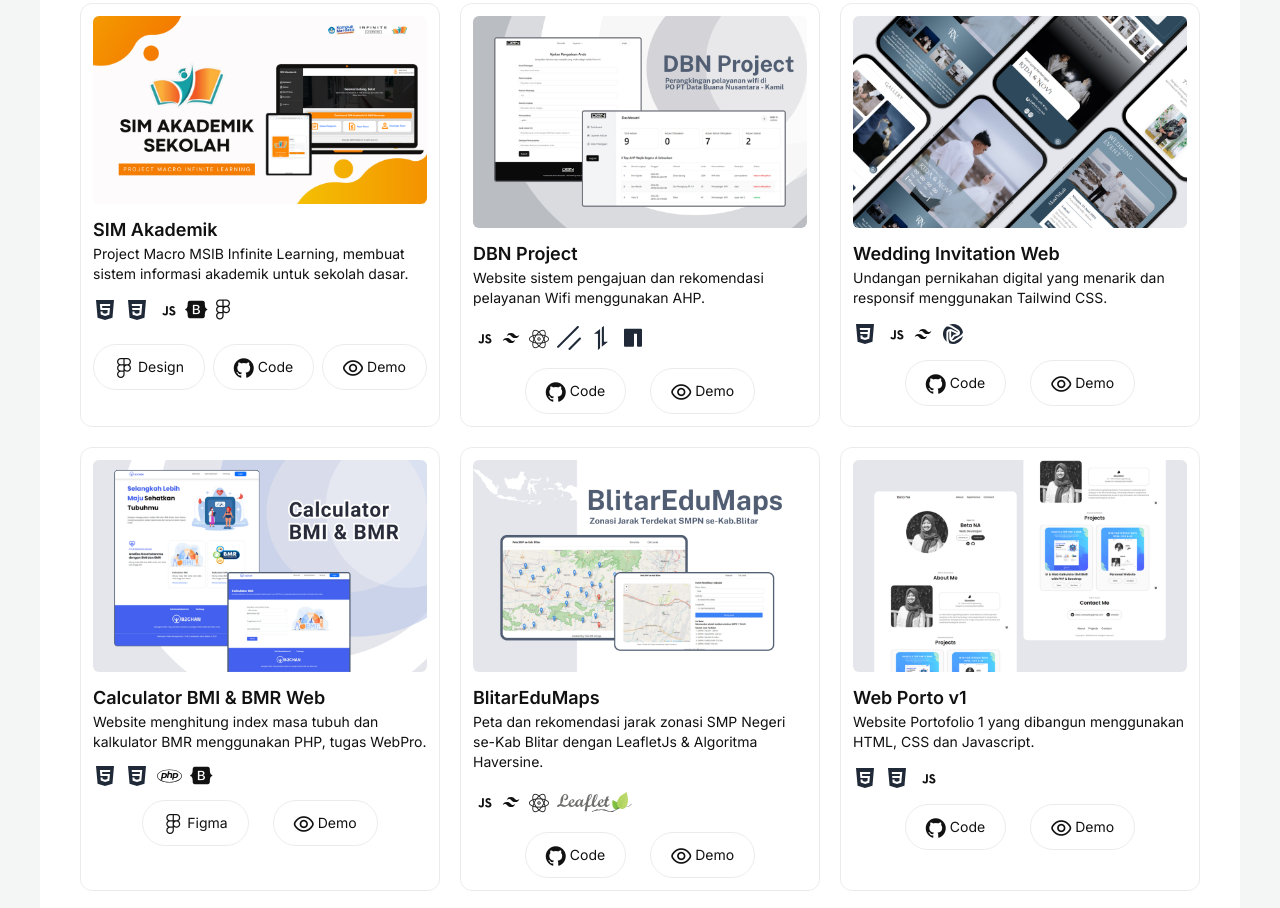
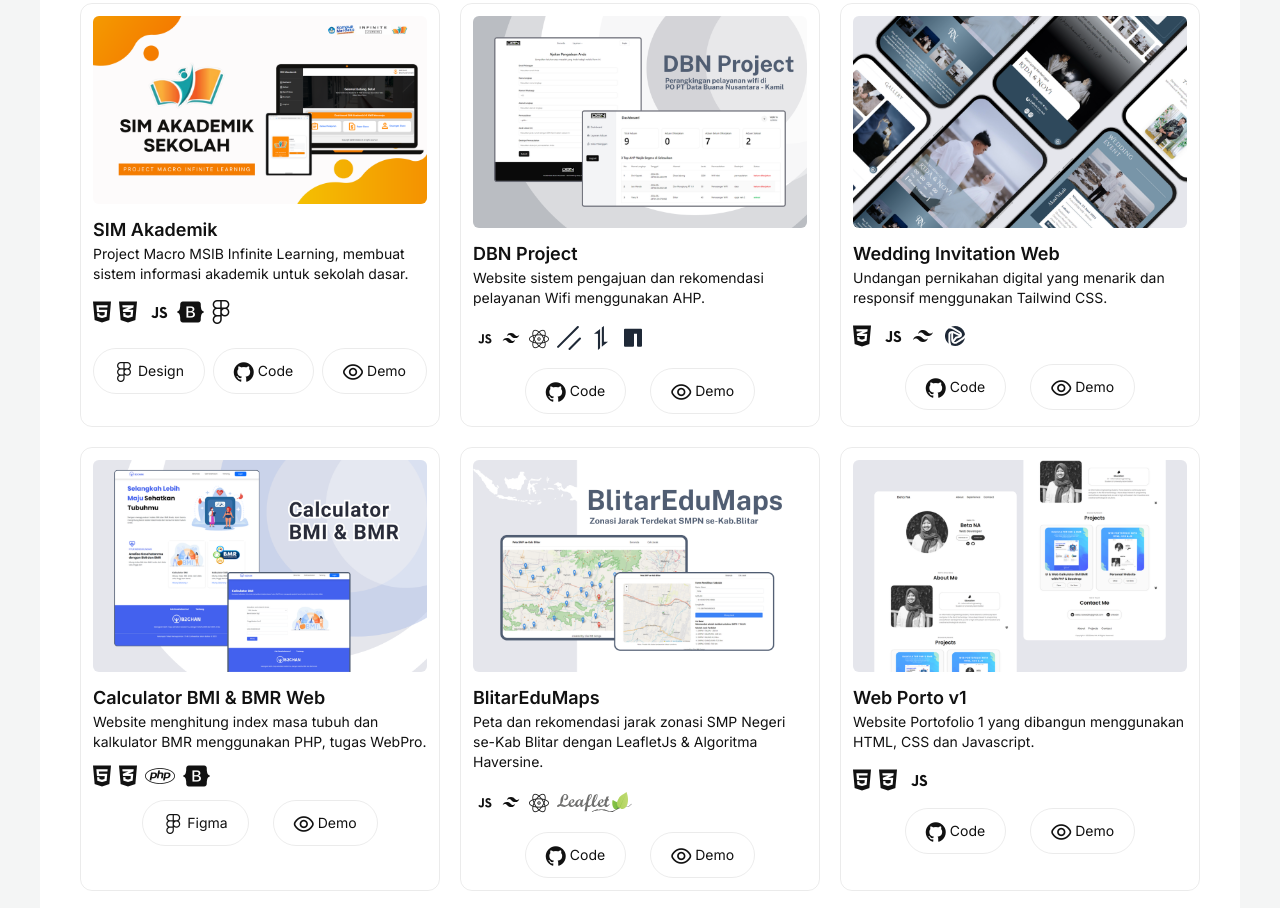
Before and after one commit to akuBetaa/webProfilBeta_v2, a plain HTML site: page index.html in a window 1280 px wide. Shown: the part 1194-2102 px from the top of the page. Drawn offline with nearby package versions, Linux system fonts and the light colour scheme.

Commit message:
update icons

```diff
--- a/index.html
+++ b/index.html
@@ -130,14 +130,9 @@
             </p>
           </div>
           <!-- Icons Tools -->
-          <div class="text-lg md:text-xl flex items-center gap-2">
+          <div class="text-lg md:text-2xl flex items-center gap-2">
             <!-- HTML Icons  -->
-            <svg data-tooltip-target="html5" class="w-5 h-5 md:w-6 md:h-6 text-gray-800 dark:text-white"
-              aria-hidden="true" xmlns="http://www.w3.org/2000/svg" width="24" height="24" fill="currentColor"
-              viewBox="0 0 24 24">
-              <path
-                d="m3 2 1.578 17.824L12 22l7.467-2.175L21 2H3Zm14.049 6.048H9.075l.172 2.016h7.697l-.626 6.565-4.246 1.381-4.281-1.455-.288-2.932h2.024l.16 1.411 2.4.815 2.346-.763.297-3.005H7.416l-.562-6.05h10.412l-.217 2.017Z" />
-            </svg>
+            <i class="fa-brands fa-html5" data-tooltip-target="html5"></i>
             <div id="html5" role="tooltip"
               class="absolute z-10 invisible inline-block px-3 py-2 text-xs font-medium text-white transition-opacity duration-300 bg-dark-background1 rounded-lg shadow-sm opacity-0 tooltip dark:text-light-primary dark:bg-light-background1">
               HTML 5
@@ -145,12 +140,7 @@
             </div>
 
             <!-- CSS icons  -->
-            <svg data-tooltip-target="css" class="w-5 h-5 md:w-6 md:h-6 text-gray-800 dark:text-white"
-              aria-hidden="true" xmlns="http://www.w3.org/2000/svg" width="24" height="24" fill="currentColor"
-              viewBox="0 0 24 24">
-              <path
-                d="m3 2 1.578 17.834L12 22l7.468-2.165L21 2H3Zm13.3 14.722-4.293 1.204H12l-4.297-1.204-.297-3.167h2.108l.15 1.526 2.335.639 2.34-.64.245-3.05h-7.27l-.187-2.006h7.64l.174-2.006H6.924l-.176-2.006h10.506l-.954 10.71Z" />
-            </svg>
+            <i data-tooltip-target="css" class="fa-brands fa-css3-alt"></i>
             <div id="css" role="tooltip"
               class="absolute z-10 invisible inline-block px-3 py-2 text-xs font-medium text-white transition-opacity duration-300 bg-dark-background1 rounded-lg shadow-sm opacity-0 tooltip dark:text-light-primary dark:bg-light-background1">
               CSS
@@ -307,14 +297,9 @@
             </p>
           </div>
           <!-- Icons Tools -->
-          <div class="text-lg md:text-xl flex items-center gap-2">
+          <div class="text-lg md:text-2xl flex items-center gap-2">
             <!-- CSS icons  -->
-            <svg data-tooltip-target="css-3" class="w-5 h-5 md:w-6 md:h-6 text-gray-800 dark:text-white"
-              aria-hidden="true" xmlns="http://www.w3.org/2000/svg" width="24" height="24" fill="currentColor"
-              viewBox="0 0 24 24">
-              <path
-                d="m3 2 1.578 17.834L12 22l7.468-2.165L21 2H3Zm13.3 14.722-4.293 1.204H12l-4.297-1.204-.297-3.167h2.108l.15 1.526 2.335.639 2.34-.64.245-3.05h-7.27l-.187-2.006h7.64l.174-2.006H6.924l-.176-2.006h10.506l-.954 10.71Z" />
-            </svg>
+            <i data-tooltip-target="css-3" class="fa-brands fa-css3-alt"></i>
             <div id="css-3" role="tooltip"
               class="absolute z-10 invisible inline-block px-3 py-2 text-xs font-medium text-white transition-opacity duration-300 bg-dark-background1 rounded-lg shadow-sm opacity-0 tooltip dark:text-light-primary dark:bg-light-background1">
               CSS
@@ -354,7 +339,8 @@
                 d="m19.102 16.163-.272.183c-2.557 1.74-4.169 2.64-4.698 2.935a4.083 4.083 0 0 1-2 .53 3.946 3.946 0 0 1-1.983-.535 3.788 3.788 0 0 1-1.36-1.361 3.752 3.752 0 0 1-.51-1.85 1.812 1.812 0 0 1-.043-.26V9.143c0-.024.009-.046.01-.07-.056.02-.11.043-.162.07a1.796 1.796 0 0 0-.787 1.516v6.377a10.67 10.67 0 0 0 1.113 4.27 10.11 10.11 0 0 0 8.505-.53 10.022 10.022 0 0 0 3.282-2.858 9.936 9.936 0 0 0 1.75-3.97 19.615 19.615 0 0 1-2.845 2.216Z" />
             </svg>
             <div id="flowbite" role="tooltip"
-              class="absolute z-10 invisible inline-block px-3 py-2 text-xs font-medium text-white transition-opacity duration-300 bg-dark-background1 rounded-lg shadow-sm opacity-0 tooltip dark:text-light-primary dark:bg-light-background1">
+              class="traslate-y-96 translate-x-96 absolute z-10 invisible inline-block px-3 py-2 text-xs font-medium text-white transition-opacity duration-300 bg-dark-background1 rounded-lg shadow-sm opacity-0 tooltip dark:text-light-primary dark:bg-light-background1"
+              style="position: absolute; inset: auto auto 0px 0px; margin: 0px; transform: translate(76px, -112px);">
               Flowbite
               <div class="tooltip-arrow" data-popper-arrow></div>
             </div>
@@ -387,14 +373,9 @@
             </p>
           </div>
           <!-- Icons Tools -->
-          <div class="text-lg md:text-xl flex items-center gap-2">
+          <div class="text-lg md:text-2xl flex items-center gap-2">
             <!-- HTML Icons  -->
-            <svg data-tooltip-target="html5-4" class="w-5 h-5 md:w-6 md:h-6 text-gray-800 dark:text-white"
-              aria-hidden="true" xmlns="http://www.w3.org/2000/svg" width="24" height="24" fill="currentColor"
-              viewBox="0 0 24 24">
-              <path
-                d="m3 2 1.578 17.824L12 22l7.467-2.175L21 2H3Zm14.049 6.048H9.075l.172 2.016h7.697l-.626 6.565-4.246 1.381-4.281-1.455-.288-2.932h2.024l.16 1.411 2.4.815 2.346-.763.297-3.005H7.416l-.562-6.05h10.412l-.217 2.017Z" />
-            </svg>
+            <i class="fa-brands fa-html5" data-tooltip-target="html5-4"></i>
             <div id="html5-4" role="tooltip"
               class="absolute z-10 invisible inline-block px-3 py-2 text-xs font-medium text-white transition-opacity duration-300 bg-dark-background1 rounded-lg shadow-sm opacity-0 tooltip dark:text-light-primary dark:bg-light-background1">
               HTML 5
@@ -402,12 +383,7 @@
             </div>
 
             <!-- CSS icons  -->
-            <svg data-tooltip-target="css-4" class="w-5 h-5 md:w-6 md:h-6 text-gray-800 dark:text-white"
-              aria-hidden="true" xmlns="http://www.w3.org/2000/svg" width="24" height="24" fill="currentColor"
-              viewBox="0 0 24 24">
-              <path
-                d="m3 2 1.578 17.834L12 22l7.468-2.165L21 2H3Zm13.3 14.722-4.293 1.204H12l-4.297-1.204-.297-3.167h2.108l.15 1.526 2.335.639 2.34-.64.245-3.05h-7.27l-.187-2.006h7.64l.174-2.006H6.924l-.176-2.006h10.506l-.954 10.71Z" />
-            </svg>
+            <i data-tooltip-target="css-4" class="fa-brands fa-css3-alt"></i>
             <div id="css-4" role="tooltip"
               class="absolute z-10 invisible inline-block px-3 py-2 text-xs font-medium text-white transition-opacity duration-300 bg-dark-background1 rounded-lg shadow-sm opacity-0 tooltip dark:text-light-primary dark:bg-light-background1">
               CSS
@@ -415,11 +391,7 @@
             </div>
 
             <!-- PHP icons  -->
-            <svg data-tooltip-target="php" xmlns="http://www.w3.org/2000/svg" width="1.25em" height="1em"
-              viewBox="0 0 640 512">
-              <path fill="currentColor"
-                d="M320 104.5c171.4 0 303.2 72.2 303.2 151.5S491.3 407.5 320 407.5c-171.4 0-303.2-72.2-303.2-151.5S148.7 104.5 320 104.5m0-16.8C143.3 87.7 0 163 0 256s143.3 168.3 320 168.3S640 349 640 256S496.7 87.7 320 87.7M218.2 242.5c-7.9 40.5-35.8 36.3-70.1 36.3l13.7-70.6c38 0 63.8-4.1 56.4 34.3M97.4 350.3h36.7l8.7-44.8c41.1 0 66.6 3 90.2-19.1c26.1-24 32.9-66.7 14.3-88.1c-9.7-11.2-25.3-16.7-46.5-16.7h-70.7zm185.7-213.6h36.5l-8.7 44.8c31.5 0 60.7-2.3 74.8 10.7c14.8 13.6 7.7 31-8.3 113.1h-37c15.4-79.4 18.3-86 12.7-92c-5.4-5.8-17.7-4.6-47.4-4.6l-18.8 96.6h-36.5zM505 242.5c-8 41.1-36.7 36.3-70.1 36.3l13.7-70.6c38.2 0 63.8-4.1 56.4 34.3M384.2 350.3H421l8.7-44.8c43.2 0 67.1 2.5 90.2-19.1c26.1-24 32.9-66.7 14.3-88.1c-9.7-11.2-25.3-16.7-46.5-16.7H417z" />
-            </svg>
+            <i data-tooltip-target="php" class="fa-brands fa-php"></i>
             <div id="php" role="tooltip"
               class="absolute z-10 invisible inline-block px-3 py-2 text-xs font-medium text-white transition-opacity duration-300 bg-dark-background1 rounded-lg shadow-sm opacity-0 tooltip dark:text-light-primary dark:bg-light-background1">
               PHP
@@ -557,14 +529,9 @@
             </p>
           </div>
           <!-- Icons Tools -->
-          <div class="text-lg md:text-xl flex items-center gap-2">
+          <div class="text-lg md:text-2xl flex items-center gap-2">
             <!-- HTML Icons  -->
-            <svg data-tooltip-target="html5-6" class="w-5 h-5 md:w-6 md:h-6 text-gray-800 dark:text-white"
-              aria-hidden="true" xmlns="http://www.w3.org/2000/svg" width="24" height="24" fill="currentColor"
-              viewBox="0 0 24 24">
-              <path
-                d="m3 2 1.578 17.824L12 22l7.467-2.175L21 2H3Zm14.049 6.048H9.075l.172 2.016h7.697l-.626 6.565-4.246 1.381-4.281-1.455-.288-2.932h2.024l.16 1.411 2.4.815 2.346-.763.297-3.005H7.416l-.562-6.05h10.412l-.217 2.017Z" />
-            </svg>
+            <i class="fa-brands fa-html5" data-tooltip-target="html5-6"></i>
             <div id="html5-6" role="tooltip"
               class="absolute z-10 invisible inline-block px-3 py-2 text-xs font-medium text-white transition-opacity duration-300 bg-dark-background1 rounded-lg shadow-sm opacity-0 tooltip dark:text-light-primary dark:bg-light-background1">
               HTML 5
@@ -572,12 +539,7 @@
             </div>
 
             <!-- CSS icons  -->
-            <svg data-tooltip-target="css-6" class="w-5 h-5 md:w-6 md:h-6 text-gray-800 dark:text-white"
-              aria-hidden="true" xmlns="http://www.w3.org/2000/svg" width="24" height="24" fill="currentColor"
-              viewBox="0 0 24 24">
-              <path
-                d="m3 2 1.578 17.834L12 22l7.468-2.165L21 2H3Zm13.3 14.722-4.293 1.204H12l-4.297-1.204-.297-3.167h2.108l.15 1.526 2.335.639 2.34-.64.245-3.05h-7.27l-.187-2.006h7.64l.174-2.006H6.924l-.176-2.006h10.506l-.954 10.71Z" />
-            </svg>
+            <i data-tooltip-target="css-6" class="fa-brands fa-css3-alt"></i>
             <div id="css-6" role="tooltip"
               class="absolute z-10 invisible inline-block px-3 py-2 text-xs font-medium text-white transition-opacity duration-300 bg-dark-background1 rounded-lg shadow-sm opacity-0 tooltip dark:text-light-primary dark:bg-light-background1">
               CSS
@@ -622,14 +584,9 @@
             </p>
           </div>
           <!-- Icons Tools -->
-          <div class="text-lg md:text-xl flex items-center gap-2">
+          <div class="text-lg md:text-2xl flex items-center gap-2">
             <!-- HTML Icons  -->
-            <svg data-tooltip-target="html5-7" class="w-5 h-5 md:w-6 md:h-6 text-gray-800 dark:text-white"
-              aria-hidden="true" xmlns="http://www.w3.org/2000/svg" width="24" height="24" fill="currentColor"
-              viewBox="0 0 24 24">
-              <path
-                d="m3 2 1.578 17.824L12 22l7.467-2.175L21 2H3Zm14.049 6.048H9.075l.172 2.016h7.697l-.626 6.565-4.246 1.381-4.281-1.455-.288-2.932h2.024l.16 1.411 2.4.815 2.346-.763.297-3.005H7.416l-.562-6.05h10.412l-.217 2.017Z" />
-            </svg>
+            <i class="fa-brands fa-html5" data-tooltip-target="html5-7"></i>
             <div id="html5-7" role="tooltip"
               class="absolute z-10 invisible inline-block px-3 py-2 text-xs font-medium text-white transition-opacity duration-300 bg-dark-background1 rounded-lg shadow-sm opacity-0 tooltip dark:text-light-primary dark:bg-light-background1">
               HTML 5
@@ -637,12 +594,7 @@
             </div>
 
             <!-- CSS icons  -->
-            <svg data-tooltip-target="css-7" class="w-5 h-5 md:w-6 md:h-6 text-gray-800 dark:text-white"
-              aria-hidden="true" xmlns="http://www.w3.org/2000/svg" width="24" height="24" fill="currentColor"
-              viewBox="0 0 24 24">
-              <path
-                d="m3 2 1.578 17.834L12 22l7.468-2.165L21 2H3Zm13.3 14.722-4.293 1.204H12l-4.297-1.204-.297-3.167h2.108l.15 1.526 2.335.639 2.34-.64.245-3.05h-7.27l-.187-2.006h7.64l.174-2.006H6.924l-.176-2.006h10.506l-.954 10.71Z" />
-            </svg>
+            <i data-tooltip-target="css-7" class="fa-brands fa-css3-alt"></i>
             <div id="css-7" role="tooltip"
               class="absolute z-10 invisible inline-block px-3 py-2 text-xs font-medium text-white transition-opacity duration-300 bg-dark-background1 rounded-lg shadow-sm opacity-0 tooltip dark:text-light-primary dark:bg-light-background1">
               CSS
--- a/src/script/index.js
+++ b/src/script/index.js
@@ -47,79 +47,79 @@ window.addEventListener("load", reveal);
 
 
 // Project
-document.addEventListener("DOMContentLoaded", () => {
-  const projectContainer = document.getElementById("project-container");
+// document.addEventListener("DOMContentLoaded", () => {
+//   const projectContainer = document.getElementById("project-container");
 
-  projectData.forEach((project) => {
-    const projectCard = document.createElement("div");
-    projectCard.classList.add(
-      "flex",
-      "flex-col",
-      "gap-3",
-      "border",
-      "border-light-border",
-      "dark:border-dark-border",
-      "dark:bg-dark-background1_1",
-      "p-3",
-      "shadow",
-      "rounded-xl"
-    );
+//   projectData.forEach((project) => {
+//     const projectCard = document.createElement("div");
+//     projectCard.classList.add(
+//       "flex",
+//       "flex-col",
+//       "gap-3",
+//       "border",
+//       "border-light-border",
+//       "dark:border-dark-border",
+//       "dark:bg-dark-background1_1",
+//       "p-3",
+//       "shadow",
+//       "rounded-xl"
+//     );
 
-    projectCard.innerHTML = `
-      <img src="${project.image}" class="rounded-md w-full object-cover" alt="">
-      <div>
-        <h3 class="text-base md:text-lg font-semibold">${project.title}</h3>
-        <p class="text-xs md:text-sm">${project.description}</p>
-      </div>
-      <div class="text-lg md:text-xl flex items-center gap-2">
-        ${project.tools.map((tool) => getToolIcon(tool)).join("")}
-      </div>
-      <div class="flex justify-between items-center text-xs md:text-sm mt-2">
-        ${
-          project.links.design
-            ? `<a href="${project.links.design}" class="flex items-center gap-1 px-3 md:px-5 py-1 border border-light-border dark:border-dark-border rounded-full hover:bg-light-background2 dark:hover:bg-dark-background1"><i class="fi fi-brands-figma text-base md:text-xl mt-2"></i><p>Design</p></a>`
-            : ""
-        }
-        ${
-          project.links.code
-            ? `<a href="${project.links.code}" class="flex items-center gap-1 px-3 md:px-5 py-1 border border-light-border dark:border-dark-border rounded-full hover:bg-light-background2 dark:hover:bg-dark-background1"><i class="fi fi-brands-github text-base md:text-xl mt-2"></i><p>Code</p></a>`
-            : ""
-        }
-        ${
-          project.links.demo
-            ? `<a href="${project.links.demo}" class="flex items-center gap-1 px-3 md:px-5 py-1 border border-light-border dark:border-dark-border rounded-full hover:bg-light-background2 dark:hover:bg-dark-background1"><i class="fi fi-rr-eye text-base md:text-xl mt-2"></i><p>Demo</p></a>`
-            : ""
-        }
-      </div>
-    `;
+//     projectCard.innerHTML = `
+//       <img src="${project.image}" class="rounded-md w-full object-cover" alt="">
+//       <div>
+//         <h3 class="text-base md:text-lg font-semibold">${project.title}</h3>
+//         <p class="text-xs md:text-sm">${project.description}</p>
+//       </div>
+//       <div class="text-lg md:text-xl flex items-center gap-2">
+//         ${project.tools.map((tool) => getToolIcon(tool)).join("")}
+//       </div>
+//       <div class="flex justify-between items-center text-xs md:text-sm mt-2">
+//         ${
+//           project.links.design
+//             ? `<a href="${project.links.design}" class="flex items-center gap-1 px-3 md:px-5 py-1 border border-light-border dark:border-dark-border rounded-full hover:bg-light-background2 dark:hover:bg-dark-background1"><i class="fi fi-brands-figma text-base md:text-xl mt-2"></i><p>Design</p></a>`
+//             : ""
+//         }
+//         ${
+//           project.links.code
+//             ? `<a href="${project.links.code}" class="flex items-center gap-1 px-3 md:px-5 py-1 border border-light-border dark:border-dark-border rounded-full hover:bg-light-background2 dark:hover:bg-dark-background1"><i class="fi fi-brands-github text-base md:text-xl mt-2"></i><p>Code</p></a>`
+//             : ""
+//         }
+//         ${
+//           project.links.demo
+//             ? `<a href="${project.links.demo}" class="flex items-center gap-1 px-3 md:px-5 py-1 border border-light-border dark:border-dark-border rounded-full hover:bg-light-background2 dark:hover:bg-dark-background1"><i class="fi fi-rr-eye text-base md:text-xl mt-2"></i><p>Demo</p></a>`
+//             : ""
+//         }
+//       </div>
+//     `;
 
-    projectContainer.appendChild(projectCard);
-  });
-});
+//     projectContainer.appendChild(projectCard);
+//   });
+// });
 
-function getToolIcon(tool) {
-  const icons = {
-    html5: `<svg data-tooltip-target="html5" class="w-5 h-5 md:w-6 md:h-6 text-gray-800 dark:text-white"
-              aria-hidden="true" xmlns="http://www.w3.org/2000/svg" width="24" height="24" fill="currentColor"
-              viewBox="0 0 24 24">
-              <path
-                d="m3 2 1.578 17.824L12 22l7.467-2.175L21 2H3Zm14.049 6.048H9.075l.172 2.016h7.697l-.626 6.565-4.246 1.381-4.281-1.455-.288-2.932h2.024l.16 1.411 2.4.815 2.346-.763.297-3.005H7.416l-.562-6.05h10.412l-.217 2.017Z" />
-            </svg>
-            <div id="html5" role="tooltip"
-              class="absolute z-10 invisible inline-block px-3 py-2 text-xs font-medium text-white transition-opacity duration-300 bg-dark-background1 rounded-lg shadow-sm opacity-0 tooltip dark:text-light-primary dark:bg-light-background1">
-              HTML 5
-              <div class="tooltip-arrow" data-popper-arrow></div>
-            </div>`,
-    css: `<svg class="w-5 h-5 md:w-6 md:h-6 text-gray-800 dark:text-white" aria-hidden="true" xmlns="http://www.w3.org/2000/svg" width="24" height="24" fill="currentColor" viewBox="0 0 24 24"><path d="m3 2 1.578 17.834L12 22l7.468-2.165L21 2H3Zm13.3 14.722-4.293 1.204H12l-4.297-1.204-.297-3.167h2.108l.15 1.526 2.335.639 2.34-.64.245-3.05h-7.27l-.187-2.006h7.64l.174-2.006H6.924l-.176-2.006h10.506l-.954 10.71Z"/></svg>`,
-    bootstrap: `<i class="fa-brands fa-bootstrap text-light-primary dark:text-dark-primary"></i>`,
-    javascript: `<i class="fi fi-brands-js"></i>`,
-    figma: `<i class="fa-brands fa-figma"></i>`,
-    tailwind: `<svg class="w-5 h-5 md:w-6 md:h-6 text-gray-800 dark:text-white" aria-hidden="true" xmlns="http://www.w3.org/2000/svg" width="1em" height="1em" viewBox="0 0 24 24"><path fill="currentColor" d="M12 6c-2.67 0-4.33 1.33-5 4c1-1.33 2.17-1.83 3.5-1.5c.76.19 1.31.74 1.91 1.35c.98 1 2.09 2.15 4.59 2.15c2.67 0 4.33-1.33 5-4c-1 1.33-2.17 1.83-3.5 1.5c-.76-.19-1.3-.74-1.91-1.35C15.61 7.15 14.5 6 12 6m-5 6c-2.67 0-4.33 1.33-5 4c1-1.33 2.17-1.83 3.5-1.5c.76.19 1.3.74 1.91 1.35C8.39 16.85 9.5 18 12 18c2.67 0 4.33-1.33 5-4c-1 1.33-2.17 1.83-3.5 1.5c-.76-.19-1.3-.74-1.91-1.35C10.61 13.15 9.5 12 7 12"/></svg>`,
-    react: `<i class="fi fi-tr-react pt-2"></i>`,
-    shacdn: `<svg class="w-5 h-5 md:w-6 md:h-6 text-gray-800 dark:text-white" aria-hidden="true" xmlns="http://www.w3.org/2000/svg" width="24" height="24" fill="currentColor" viewBox="0 0 24 24"><path d="M22.219 11.784L11.784 22.219a1.045 1.045 0 0 0 1.476 1.476L23.695 13.26a1.045 1.045 0 1 0-1.476-1.476Zm-7.418-2.36c.29-.29.76-.29 1.05 0s.29.76 0 1.05L10.474 15.85c-.29.29-.76.29-1.05 0a.742.742 0 0 1 0-1.05l5.377-5.376Zm7.442-1.548l-6.645-6.64a3.442 3.442 0 0 0-4.872 0L3.29 8.104a3.442 3.442 0 0 0 0 4.872l.827.828a.742.742 0 0 0 1.05 0c.29-.29.29-.76 0-1.05l-.828-.828a1.952 1.952 0 0 1 0-2.773l6.645-6.646a1.958 1.958 0 0 1 2.774 0l6.645 6.645a1.958 1.958 0 0 1 0 2.774l-1.173 1.173a.742.742 0 0 0 0 1.05c.29.29.76.29 1.05 0l1.173-1.173a3.442 3.442 0 0 0 0-4.872Z"/></svg>`,
-    axios: `<i class="fa-brands fa-aws"></i>`,
-    npm: `<i class="fa-brands fa-npm"></i>`,
-  };
+// function getToolIcon(tool) {
+//   const icons = {
+//     html5: `<svg data-tooltip-target="html5" class="w-5 h-5 md:w-6 md:h-6 text-gray-800 dark:text-white"
+//               aria-hidden="true" xmlns="http://www.w3.org/2000/svg" width="24" height="24" fill="currentColor"
+//               viewBox="0 0 24 24">
+//               <path
+//                 d="m3 2 1.578 17.824L12 22l7.467-2.175L21 2H3Zm14.049 6.048H9.075l.172 2.016h7.697l-.626 6.565-4.246 1.381-4.281-1.455-.288-2.932h2.024l.16 1.411 2.4.815 2.346-.763.297-3.005H7.416l-.562-6.05h10.412l-.217 2.017Z" />
+//             </svg>
+//             <div id="html5" role="tooltip"
+//               class="absolute z-10 invisible inline-block px-3 py-2 text-xs font-medium text-white transition-opacity duration-300 bg-dark-background1 rounded-lg shadow-sm opacity-0 tooltip dark:text-light-primary dark:bg-light-background1">
+//               HTML 5
+//               <div class="tooltip-arrow" data-popper-arrow></div>
+//             </div>`,
+//     css: `<svg class="w-5 h-5 md:w-6 md:h-6 text-gray-800 dark:text-white" aria-hidden="true" xmlns="http://www.w3.org/2000/svg" width="24" height="24" fill="currentColor" viewBox="0 0 24 24"><path d="m3 2 1.578 17.834L12 22l7.468-2.165L21 2H3Zm13.3 14.722-4.293 1.204H12l-4.297-1.204-.297-3.167h2.108l.15 1.526 2.335.639 2.34-.64.245-3.05h-7.27l-.187-2.006h7.64l.174-2.006H6.924l-.176-2.006h10.506l-.954 10.71Z"/></svg>`,
+//     bootstrap: `<i class="fa-brands fa-bootstrap text-light-primary dark:text-dark-primary"></i>`,
+//     javascript: `<i class="fi fi-brands-js"></i>`,
+//     figma: `<i class="fa-brands fa-figma"></i>`,
+//     tailwind: `<svg class="w-5 h-5 md:w-6 md:h-6 text-gray-800 dark:text-white" aria-hidden="true" xmlns="http://www.w3.org/2000/svg" width="1em" height="1em" viewBox="0 0 24 24"><path fill="currentColor" d="M12 6c-2.67 0-4.33 1.33-5 4c1-1.33 2.17-1.83 3.5-1.5c.76.19 1.31.74 1.91 1.35c.98 1 2.09 2.15 4.59 2.15c2.67 0 4.33-1.33 5-4c-1 1.33-2.17 1.83-3.5 1.5c-.76-.19-1.3-.74-1.91-1.35C15.61 7.15 14.5 6 12 6m-5 6c-2.67 0-4.33 1.33-5 4c1-1.33 2.17-1.83 3.5-1.5c.76.19 1.3.74 1.91 1.35C8.39 16.85 9.5 18 12 18c2.67 0 4.33-1.33 5-4c-1 1.33-2.17 1.83-3.5 1.5c-.76-.19-1.3-.74-1.91-1.35C10.61 13.15 9.5 12 7 12"/></svg>`,
+//     react: `<i class="fi fi-tr-react pt-2"></i>`,
+//     shacdn: `<svg class="w-5 h-5 md:w-6 md:h-6 text-gray-800 dark:text-white" aria-hidden="true" xmlns="http://www.w3.org/2000/svg" width="24" height="24" fill="currentColor" viewBox="0 0 24 24"><path d="M22.219 11.784L11.784 22.219a1.045 1.045 0 0 0 1.476 1.476L23.695 13.26a1.045 1.045 0 1 0-1.476-1.476Zm-7.418-2.36c.29-.29.76-.29 1.05 0s.29.76 0 1.05L10.474 15.85c-.29.29-.76.29-1.05 0a.742.742 0 0 1 0-1.05l5.377-5.376Zm7.442-1.548l-6.645-6.64a3.442 3.442 0 0 0-4.872 0L3.29 8.104a3.442 3.442 0 0 0 0 4.872l.827.828a.742.742 0 0 0 1.05 0c.29-.29.29-.76 0-1.05l-.828-.828a1.952 1.952 0 0 1 0-2.773l6.645-6.646a1.958 1.958 0 0 1 2.774 0l6.645 6.645a1.958 1.958 0 0 1 0 2.774l-1.173 1.173a.742.742 0 0 0 0 1.05c.29.29.76.29 1.05 0l1.173-1.173a3.442 3.442 0 0 0 0-4.872Z"/></svg>`,
+//     axios: `<i class="fa-brands fa-aws"></i>`,
+//     npm: `<i class="fa-brands fa-npm"></i>`,
+//   };
 
-  return icons[tool] || "";
-}
+//   return icons[tool] || "";
+// }
```
Also changed, not shown: src/style/index.css (line endings or trailing spaces).
